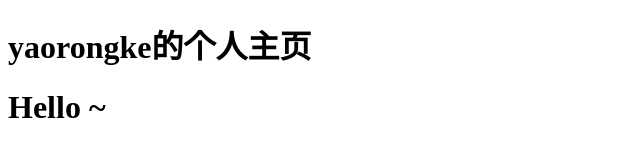
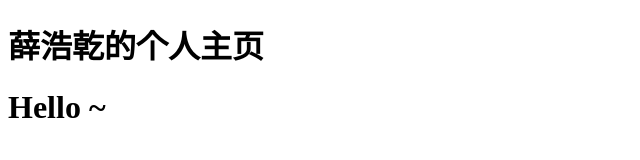
Before and after one commit to HaoqianX/HaoqianX.github.io, a plain HTML site: page index.html in a window 1280 px wide. Shown: the whole page, without its empty margins (0-640 px from the left). Drawn offline with Linux system fonts and the light colour scheme.

Commit message:
Update index.html

```diff
--- a/index.html
+++ b/index.html
@@ -5,7 +5,7 @@
     <title>yaorongke</title>
 </head>
 <body>
-    <h1>yaorongke的个人主页</h1>
+    <h1>薛浩乾的个人主页</h1>
     <h1>Hello ~</h1>
 </body>
 </html>
```
